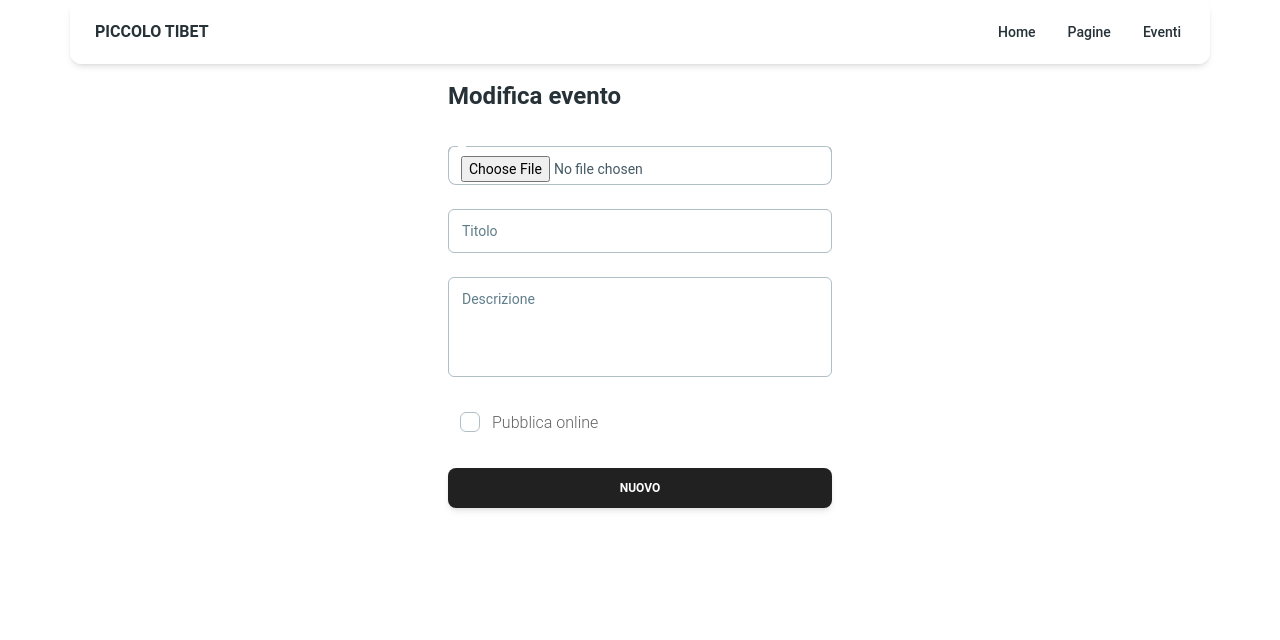
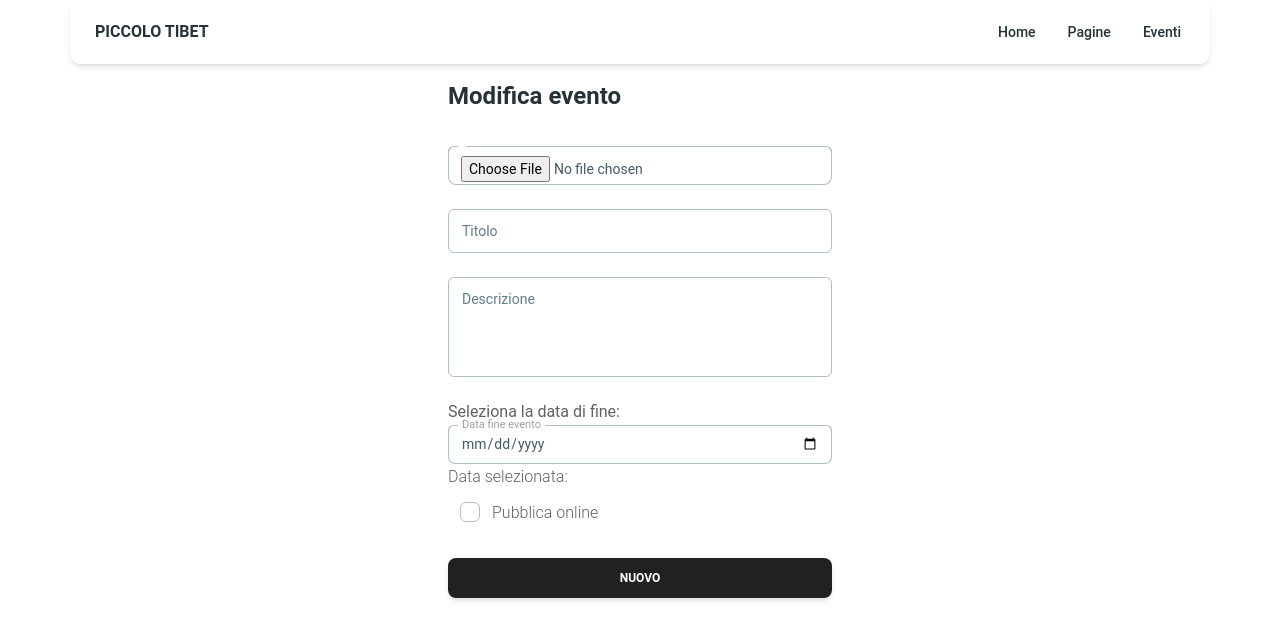
Before and after one commit to FraBzz/bb-piccolo-tibet-backend, a React (Vite) app: page /events/new in a window 1280 px wide. Shown: the top 640 px of the page. Built offline with nearby package versions, Linux system fonts and the light colour scheme.

Commit message:
Add datepicker

```diff
--- a/package.json
+++ b/package.json
@@ -10,6 +10,8 @@
     "preview": "vite preview"
   },
   "dependencies": {
+    "@emotion/react": "^11.11.1",
+    "@emotion/styled": "^11.11.0",
     "@heroicons/react": "^2.0.18",
     "@hookform/resolvers": "^3.3.1",
     "@material-tailwind/react": "^2.1.2",
--- a/src/components/EventDetails.tsx
+++ b/src/components/EventDetails.tsx
@@ -13,7 +13,8 @@ export type props = {
       description: string | undefined,
       id: string | undefined,
       imageName: string | undefined,
-      image: File | undefined
+      image: File | undefined,
+      finishDate: string | undefined
   }
   handleChange: (fieldName: FieldName) => (event: ChangeEvent<HTMLInputElement | HTMLTextAreaElement>) => void,
   handleSubmit: () => void,
@@ -22,7 +23,7 @@ export type props = {
 }
 
 export const EventDetails = () => {
-  const [event, setEvent] = useState<EventModel>({ title: '', description: '', imageName: '', image: new File([], "placeholder.txt") } as EventModel);
+  const [event, setEvent] = useState<EventModel>({ title: '', description: '', imageName: '', image: new File([], "placeholder.txt"), finishDate: '' } as EventModel);
   const [success, setSuccess] = useState<string>('');
   const [error, setError] = useState<string>('');
   const { eventId } = useParams<{ eventId: string }>();
@@ -74,6 +75,14 @@ export const EventDetails = () => {
     console.log({event})
   };
 
+  const handleDateChange = (fieldName: string) => (newDate: string) => {
+    console.log({newDate})
+    setEvent((prevEvent) => ({
+      ...prevEvent,
+      [fieldName]: newDate,
+    }));
+  };
+
 
   const handleSubmit = async () => {
     if (event) {
@@ -85,7 +94,8 @@ export const EventDetails = () => {
           description: event.description,
           published: event.published,
           imageName: event.imageName,
-          image: event.image
+          image: event.image,
+          finishDate: event.finishDate
         };
 
         console.log({ updatedEvent });
@@ -119,7 +129,7 @@ export const EventDetails = () => {
 
   return (
     <div className="flex justify-center p-4">
-      <EventForm event={event} handleChange={handleChange} handleFileChange={handleFileChange} handleSubmit={handleSubmit} success={success} error={error} />
+      <EventForm event={event} handleChange={handleChange} handleFileChange={handleFileChange} handleDateChange={handleDateChange} handleSubmit={handleSubmit} success={success} error={error} />
     </div>
   );
 };
--- a/src/components/EventForm.tsx
+++ b/src/components/EventForm.tsx
@@ -7,7 +7,9 @@ import {
     Typography,
 } from "@material-tailwind/react";
 import { ChangeEvent, FormEvent } from "react";
+import { DatePickerInput } from "../ui/DatePicker";
 import { FieldName } from "./EventDetails";
+
 
 export type formProps = {
     event: {
@@ -16,21 +18,26 @@ export type formProps = {
         id: string | undefined,
         imageName: string | undefined,
         image: File,
-        published: boolean
+        published: boolean,
+        finishDate: string | undefined
     }
     handleChange: (fieldName: FieldName) => (event: ChangeEvent<HTMLInputElement | HTMLTextAreaElement>) => void,
     handleFileChange: (event: ChangeEvent<HTMLInputElement>) => void,
+    handleDateChange: (fieldName: FieldName) => (date: string) => void
     handleSubmit: () => void,
     success: string,
     error: string
 }
 
 export function EventForm(data: formProps) {
+
     const handleFormSubmit = (e: FormEvent) => {
         e.preventDefault();
         // Chiama la funzione di handle submit fornita come prop
         data.handleSubmit();
     };
+
+
 
     return (
         <Card color="transparent" shadow={false} key={data.event.id}>
@@ -61,7 +68,14 @@ export function EventForm(data: formProps) {
                     <Textarea size="lg" label="Descrizione" value={data.event.description} onChange={(e) => data.handleChange('description')(e)} />
                     {/* <Input type="password" size="lg" label="Password" crossOrigin={undefined} onChange={handleChange}/> */}
                 </div>
-                <Checkbox label="Pubblica online" crossOrigin={undefined} checked={data.event.published} onChange={(e) => data.handleChange('published')(e)}/>
+                {/* <DatePicker
+    label="Data fine evento"
+    value={data.event.finishDate ? new Date(data.event.finishDate) : null}
+    onChange={data.handleDateChange('finishDate')}
+/> */}
+
+                <DatePickerInput value={data.event.finishDate} onDateChange={(e) => data.handleDateChange('finishDate')(e)} />
+                <Checkbox label="Pubblica online" crossOrigin={undefined} checked={data.event.published} onChange={(e) => data.handleChange('published')(e)} />
                 <Button className="mt-6" fullWidth type="submit">
                     {data.event.id === undefined ? 'Nuovo' : 'Modifica'}
                 </Button>
--- a/src/components/EventsList.tsx
+++ b/src/components/EventsList.tsx
@@ -99,7 +99,7 @@ export const EventsList = () => {
 
                     return (
                         <div className="flex justify-center p-4" key={item.id}>
-                            <ListWithAvatar title={item.title} description={item.description} id={item.id} imageName={item.imageName} handleMessage={handleMessage} handleList={handleList} />
+                            <ListWithAvatar title={item.title} description={item.description} id={item.id} imageName={item.imageName} finishDate={item.finishDate} handleMessage={handleMessage} handleList={handleList} />
                         </div>
                     )
                 })
--- a/src/components/List.tsx
+++ b/src/components/List.tsx
@@ -13,11 +13,13 @@ import { responseModel } from "../models/response.model";
 import EventDataService from "../services/event.service";
 import { DialogCustom } from "./DialogCustom";
 
+
 export type listElement = {
   title: string,
   description: string,
   id: string,
   imageName: string,
+  finishDate: string,
   handleMessage: (type: string, message: string) => void,
   handleList: (id: string) => void
 }
@@ -59,6 +61,9 @@ export function ListWithAvatar(data: listElement) {
     }
   }
 
+  console.log(Date.parse(data.finishDate))
+  console.log(Date.now())
+  console.log(Date.parse(data.finishDate) < Date.now())
 
 
   return (
@@ -77,6 +82,11 @@ export function ListWithAvatar(data: listElement) {
               <Avatar variant="rounded" alt="candice" size="xxl" src={`http://localhost:8080/images/eventImages/${data.imageName}`} className="mb-4" />
               : ""
               }
+
+<p className="block font-sans text-base font-light leading-relaxed text-inherit antialiased">
+
+                {Date.parse(data.finishDate) < Date.now() ? 'Evento passato' : 'Pubblicato online'}
+            </p>
 
               {/* <Typography variant="small" color="gray" className="font-normal text-center">
                 {data.description}
--- a/src/models/event.model.ts
+++ b/src/models/event.model.ts
@@ -8,7 +8,8 @@ export type props = {
     updatedAt: string,
     published: boolean,
     imageName: string,
-    image: File | undefined
+    image: File | undefined,
+    finishDate: string
 }
 
 export const EventSchema = z.object({
@@ -19,7 +20,8 @@ export const EventSchema = z.object({
     updatedAt: z.string(),
     published: z.boolean(),
     imageName: z.string(),
-    image: z.instanceof(File)
+    image: z.instanceof(File),
+    finishDate: z.string()
 })
 
 export type EventModel = z.infer<typeof EventSchema>
--- a/src/services/event.service.ts
+++ b/src/services/event.service.ts
@@ -37,6 +37,7 @@ class EventDataService {
         } else {
             formData.append('imageName', event.imageName);
         }
+        formData.append('finishDate', event.finishDate)
 
         console.log({formData})
 
@@ -65,6 +66,7 @@ class EventDataService {
         } else {
             formData.append('imageName', event.imageName);
         }
+        formData.append('finishDate', event.finishDate)
 
         console.log({formData})
 
--- /dev/null
+++ b/src/ui/DatePicker.tsx
@@ -0,0 +1,38 @@
+import { Input } from '@material-tailwind/react';
+
+type DatePickerProps = {
+    value: string | undefined;
+    onDateChange: (newDate: string) => void;
+}
+
+export function DatePickerInput(data: DatePickerProps) {
+    // const [selectedDate, setSelectedDate] = useState('');
+
+    // const handleDateChange = (e: any) => {
+    //     setSelectedDate(e.target.value);
+    // };
+
+    const handleDateChange = (e: React.ChangeEvent<HTMLInputElement>) => {
+        console.log("datepicker date", e.target.value)
+        const newDate = e.target.value;
+        data.onDateChange(newDate || ''); // Chiamiamo la funzione di callback del padre con la nuova data
+      };
+
+    return (
+        <div>
+            <label htmlFor="datepicker">Seleziona la data di fine:</label>
+            <Input
+                type="date"
+                id="datepicker"
+                name="datepicker"
+                value={data.value || ''}
+                onChange={handleDateChange}
+                crossOrigin={undefined}
+                label="Data fine evento"
+            />
+            <p className="block font-sans text-base font-light leading-relaxed text-inherit antialiased">
+                Data selezionata: {data.value}
+            </p>
+        </div>
+    );
+}
--- a/tailwind.config.js
+++ b/tailwind.config.js
@@ -4,6 +4,7 @@ export default withMT({
   content: [
     "./index.html",
     "./src/**/*.{js,ts,jsx,tsx}",
+    "./node_modules/tailwind-datepicker-react/dist/**/*.js"
   ],
   theme: {
     extend: {},
```
Also changed, not shown: src/App.tsx (+9 -5 lines), 1 other file (tests, documents, lock files or other folders).
